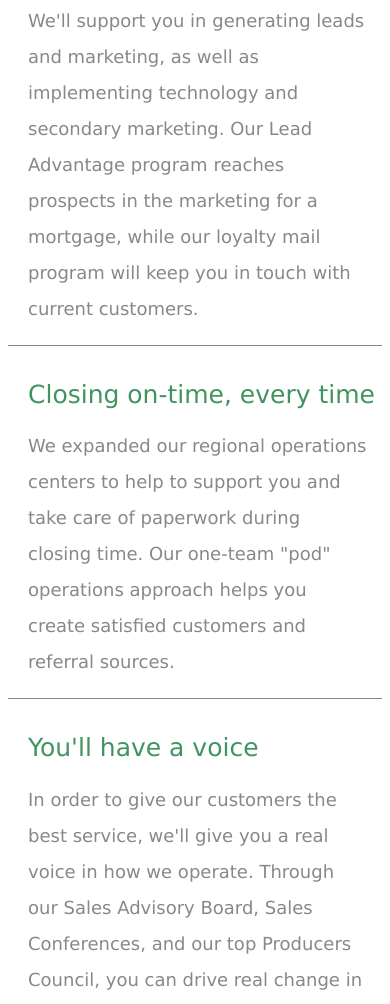
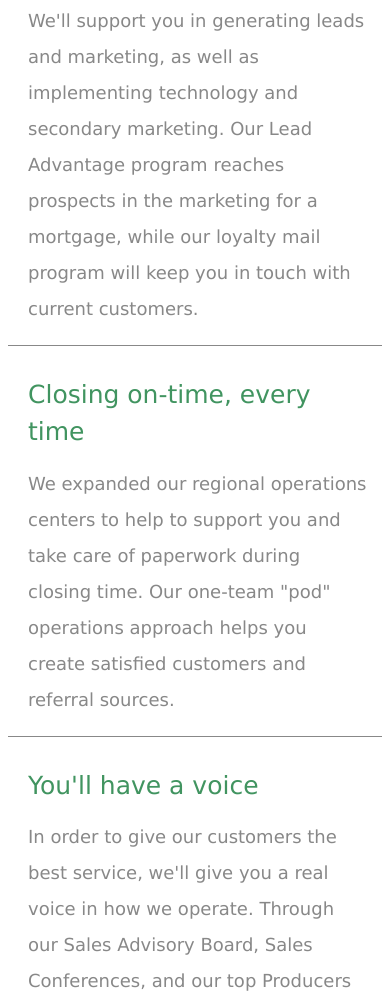
Before and after one commit to Brayheart/Citizens-Bank, a plain HTML site: page index.html in a window 390 px wide. Shown: the part 1506-2510 px from the top of the page. Drawn offline with Linux system fonts and the light colour scheme.

Commit message:
title edit for iphone pro

```diff
--- a/styles.css
+++ b/styles.css
@@ -310,7 +310,6 @@ p {
 
   .column1,
   .column2 {
-    /* width: 82% */
     padding: 0px;
     border-bottom: 1px solid var(--main-gray)
   }
@@ -319,6 +318,7 @@ p {
     font-size: 25px;
     margin-top: 30px;
     padding-left: 20px;
+    padding-right: 20px;
   }
 
   .section3-text {
@@ -345,7 +345,6 @@ p {
   }
 
   .row .item {
-    /* width: 82%; */
     padding: 0px;
   }
 
```
